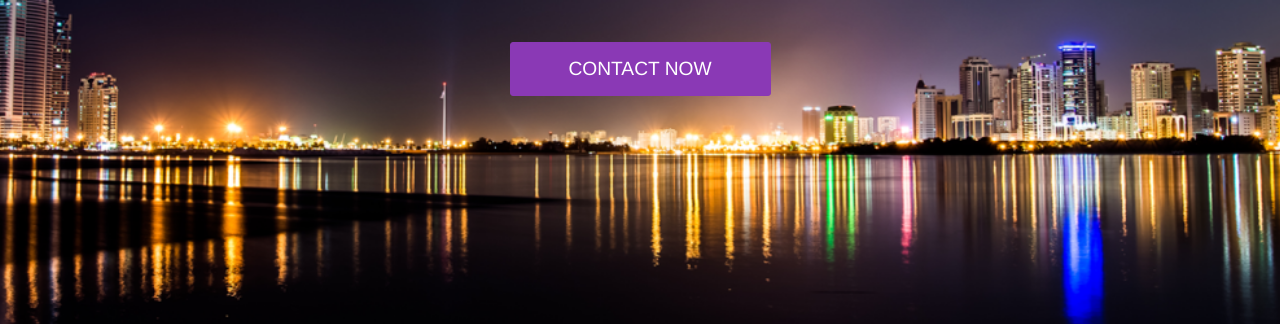
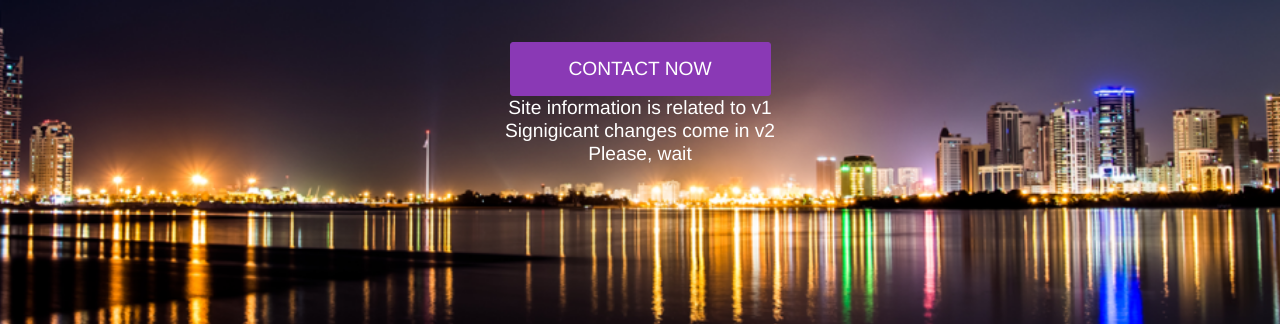
Before and after one commit to koorchik/knowl-landing, a plain HTML site: page index.html in a window 1280 px wide. Shown: the part 476-800 px from the top of the page. Drawn offline with Linux system fonts and the light colour scheme.

Commit message:
Add info about upcoming v2

```diff
--- a/index.html
+++ b/index.html
@@ -38,6 +38,9 @@
 		<section class="intro text-center wow fadeIn" data-wow-delay=".5s" data-wow-duration=".5s">
 			<h1>Boost <br><strong>education in your organization</strong> <br>with artificial intelligence</h1>
 			<a href="#Contact" class="btn btn-primary btn-block scroll-to-block">CONTACT NOW</a>
+			<p>Site information is related to v1 <br>
+				Signigicant changes come in v2 <br>
+				Please, wait</p>
 
 		</section>
 		<section class="block-1 text-center wow fadeIn" data-wow-delay=".5s" data-wow-duration=".5s" id="About">
```
